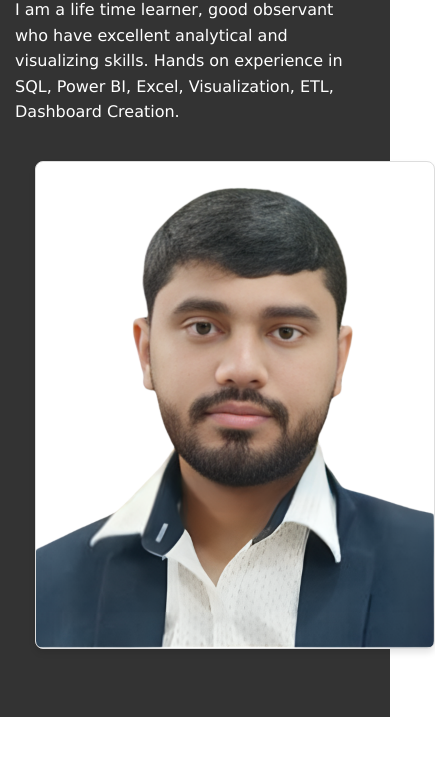
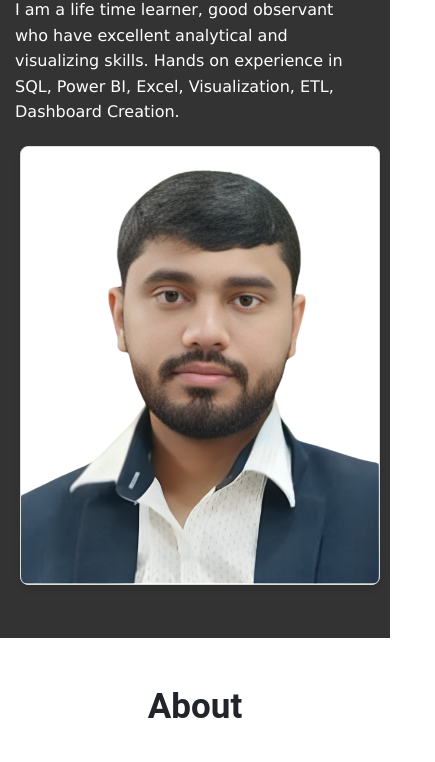
Before and after one commit to Kunal2515/KunalGp.github.io, a plain HTML site: page index.html in a window 390 px wide. Shown: the part 299-1061 px from the top of the page, 435 px wide, since content can reach past the window. Drawn offline with nearby package versions, Linux system fonts and the light colour scheme.

Commit message:
responsive

```diff
--- a/assets/styles/styles.css
+++ b/assets/styles/styles.css
@@ -250,3 +250,16 @@ section {
         padding-top: 15px;
     }
 }
+/* Responsive adjustments */
+@media (max-width: 768px) {
+    .card-img {
+        margin: 10px; /* Reduce margin for smaller screens */
+    }
+}
+
+@media (max-width: 480px) {
+    .card-img {
+        margin: 5px; /* Further reduce margin for very small screens */
+        width: 100%; /* Ensure the card takes up full width */
+    }
+}
```
